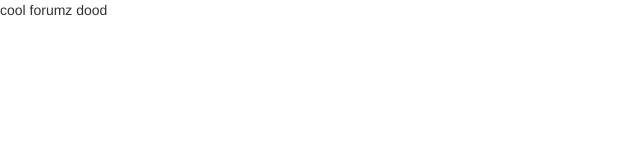
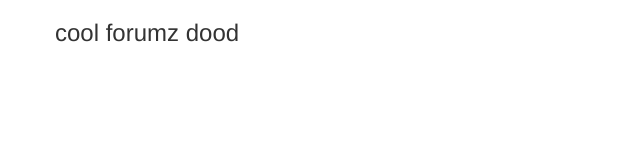
Before and after one commit to beauxq/community-forum, a website: page Source/public/index.html in a window 1280 px wide. Shown: the whole page, without its empty margins (0-640 px from the left). Drawn offline with nearby package versions, Linux system fonts and the light colour scheme.

Commit message:
bootstrap skeleton

```diff
--- a/Source/public/index.html
+++ b/Source/public/index.html
@@ -11,9 +11,11 @@
         }
     </style>
 </head>
-<body ng-app="forums">
-    <div ng-controller="forumCtrl">
-        {{message}}
+<body ng-app="forums" ng-cloak>
+    <div ng-controller="forumCtrl" class="container">
+        <div class="row">
+            <h3>{{message}}</h3>
+        </div>
     </div>
     <script src="https://ajax.googleapis.com/ajax/libs/angularjs/1.5.8/angular.min.js"></script>
     <script src="https://code.jquery.com/jquery-3.1.1.min.js"></script>
```
